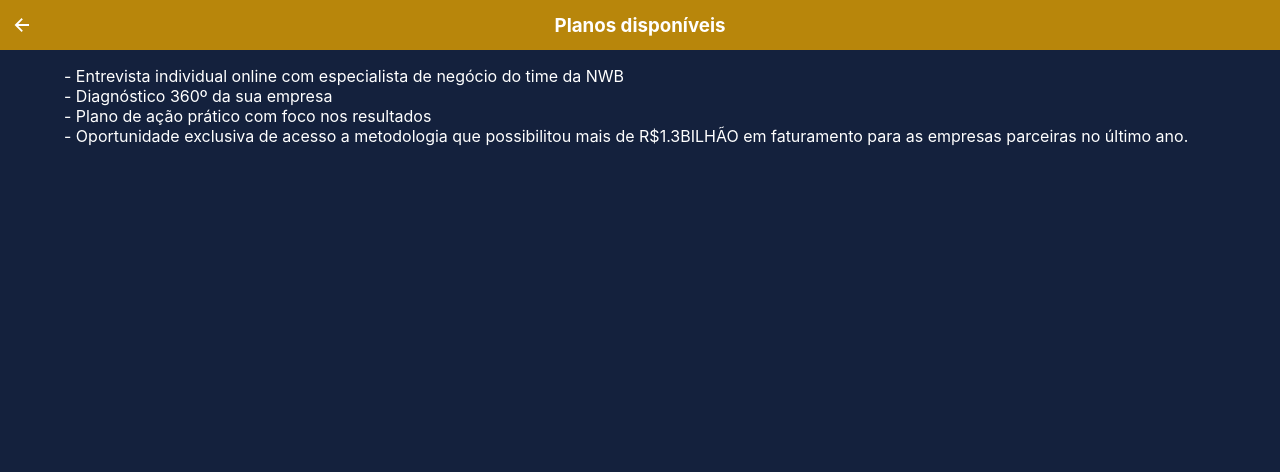
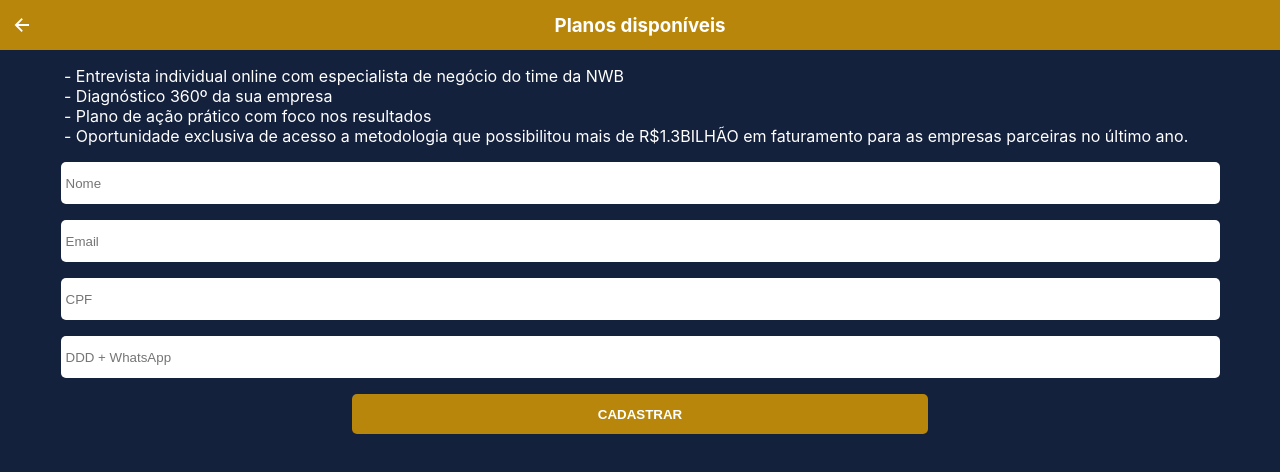
Before and after one commit to GabrielCorreia19/Beto_Reis, a React (Create React App) app: page /planos in a window 1280 px wide. Shown: the top 472 px of the page. Built offline with nearby package versions, Linux system fonts and the light colour scheme.

Commit message:
feat: form input e button

```diff
--- a/src/pages/Planos/index.jsx
+++ b/src/pages/Planos/index.jsx
@@ -27,6 +27,13 @@ export default function PlanosBetao() {
           parceiras no último ano.
         </p>
       </div>
+      <div className="form-planos">
+        <input type="text" placeholder="Nome" />
+        <input type="text" placeholder="Email" />
+        <input type="text" placeholder="CPF" />
+        <input type="text" placeholder="DDD + WhatsApp" />
+        <button type="submit">CADASTRAR</button>
+      </div>
     </div>
   );
 }
--- a/src/pages/Planos/style.css
+++ b/src/pages/Planos/style.css
@@ -36,3 +36,42 @@
         color: #fff;
     }
 }
+
+.form-planos {
+    display: flex;
+    flex-direction: column;
+    justify-content: center;
+    align-items: center;
+    width: 90%;
+    row-gap: 1rem;
+    input {
+        width: 100%;
+        height: 40px;
+        border: none;
+        border-radius: 5px;
+        background-color: #fff;
+        color: #000;
+        padding-left: 5px;
+
+        &:focus {
+            outline: none;
+            border: 1px solid #B8860B;
+            box-shadow: 0 0 5px #B8860B;
+        }
+    }
+    button {
+        width: 50%;
+        height: 40px;
+        border: none;
+        border-radius: 5px;
+        background-color: #B8860B;
+        color: #fff;
+        font-weight: bold;
+        cursor: pointer;
+
+        &:hover {
+            background-color: #fff;
+            color: #B8860B;
+        }
+    }
+}
```
